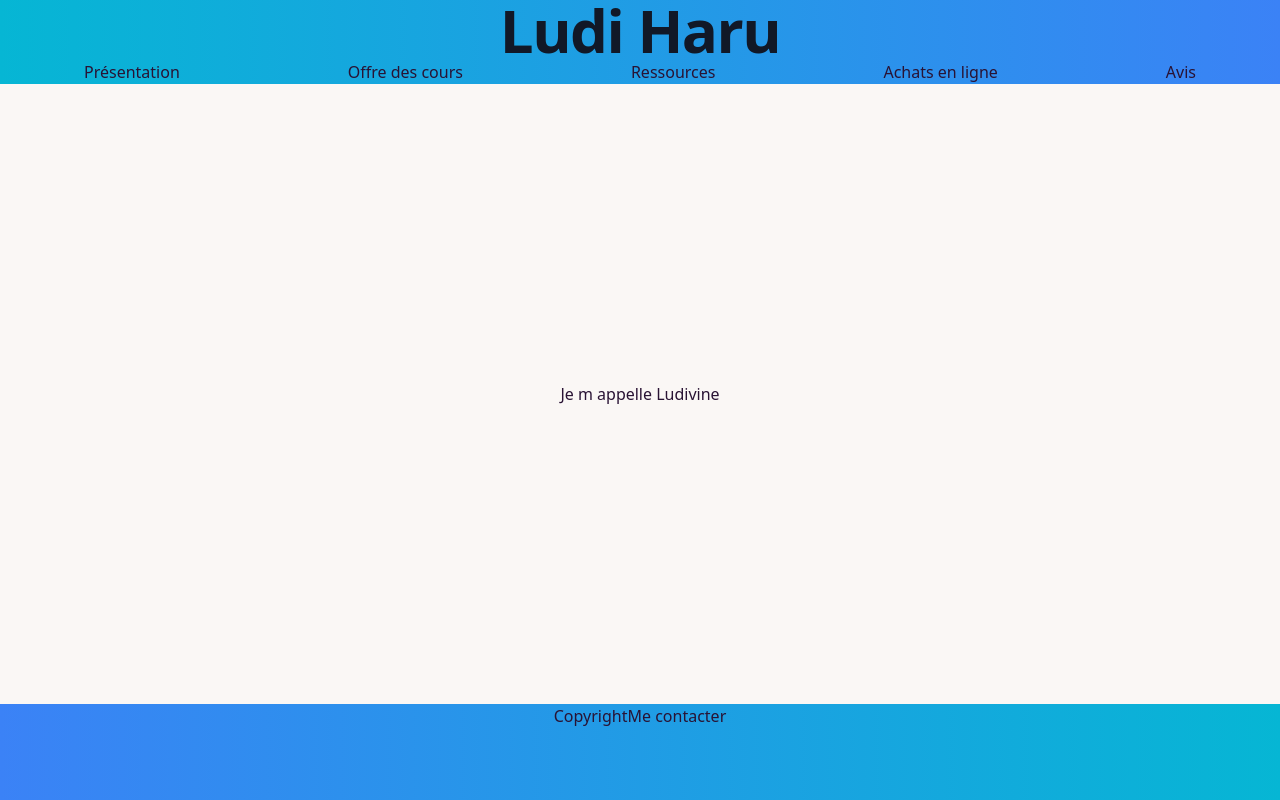
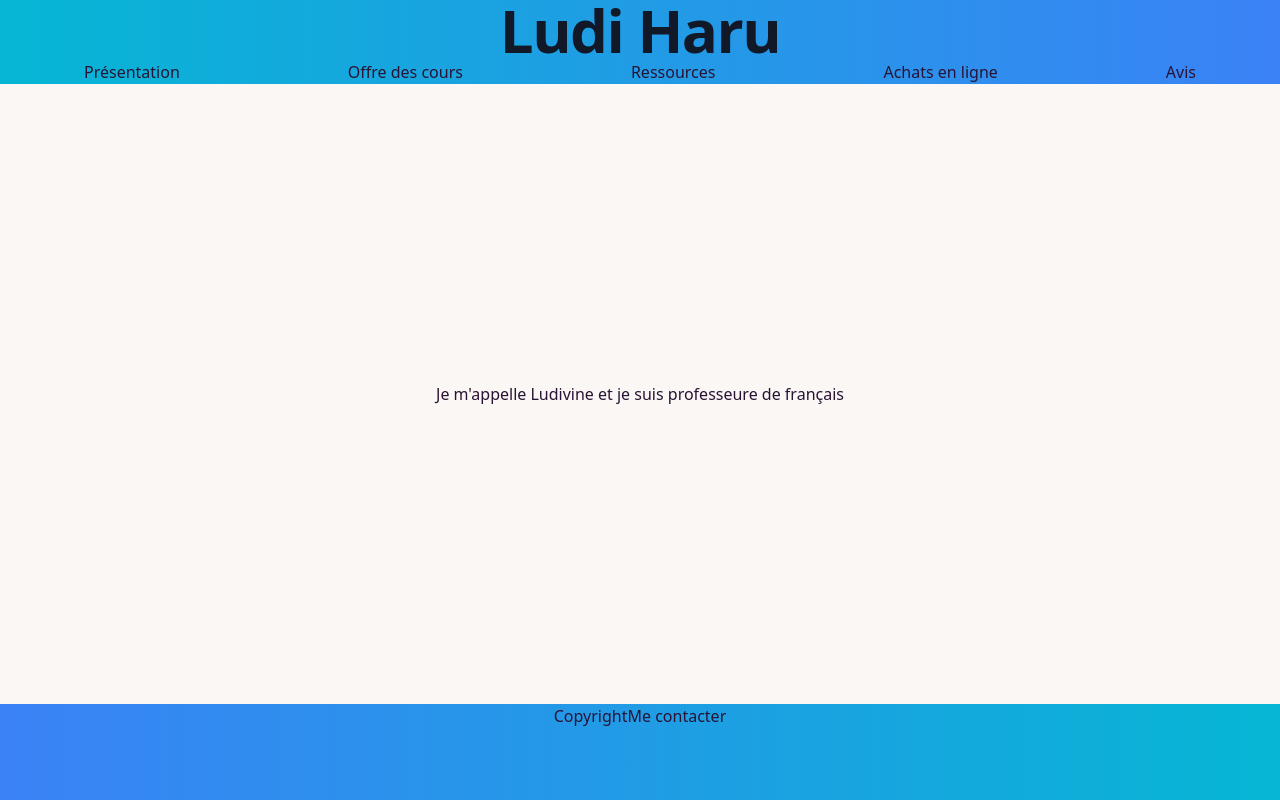
Before and after one commit to APlouzeau/Ludi-haru, a Next.js app: page /present in a window 1280 px wide. Built offline with nearby package versions, Linux system fonts and the light colour scheme.

Commit message:
test autodeploy

```diff
--- a/src/app/present/page.tsx
+++ b/src/app/present/page.tsx
@@ -1,3 +1,3 @@
 export default function present() {
-  return <p>Je m appelle Ludivine</p>;
+  return <p>Je m'appelle Ludivine et je suis professeure de français</p>;
 }
```
